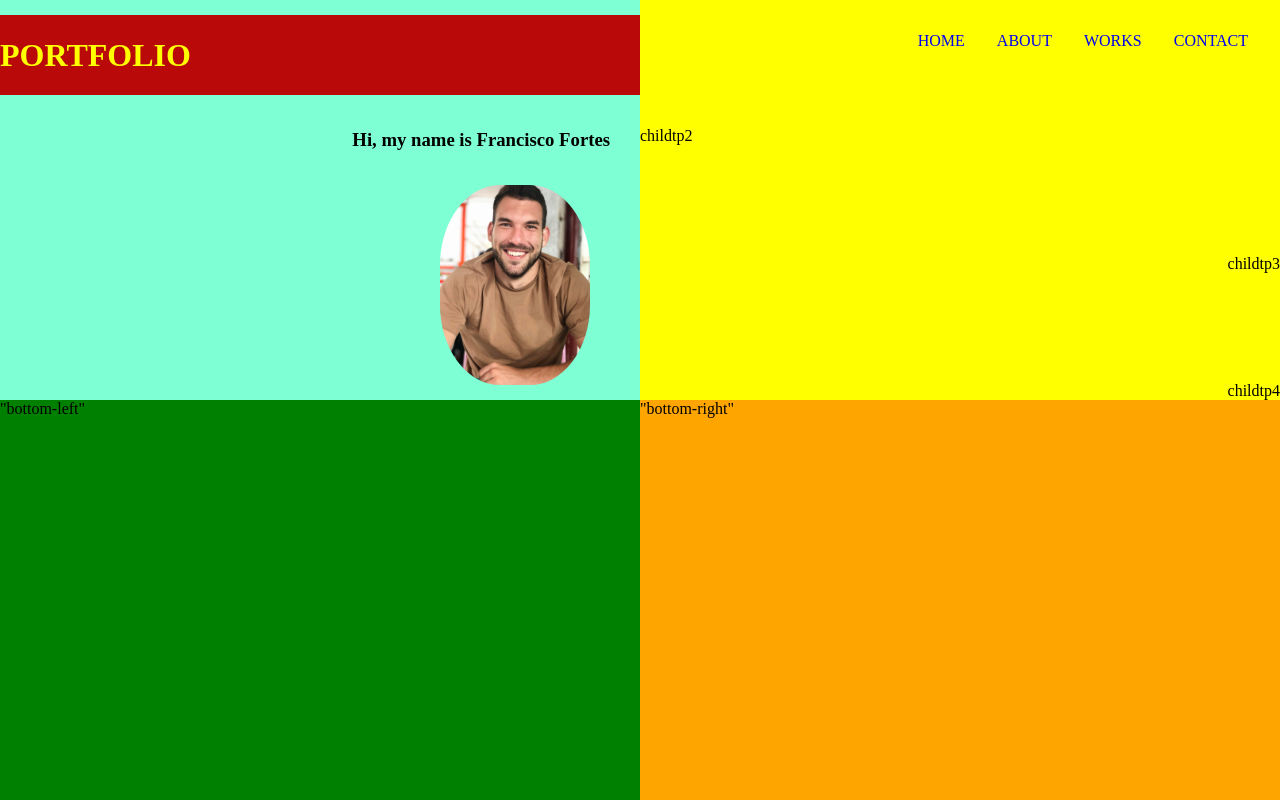
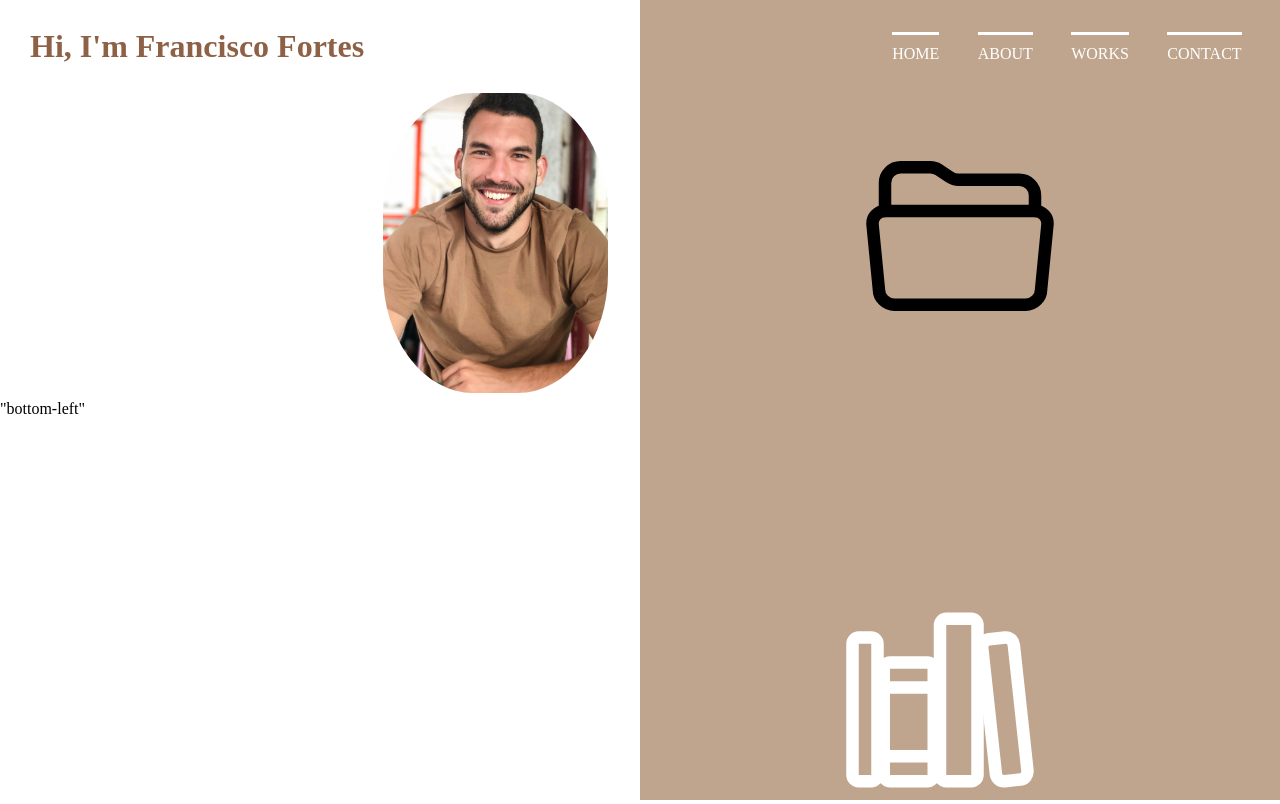
Before and after one commit to Francisco-Fortes/EPICODE-U1-D5-PORTFOLIO, a plain HTML site: page index.html in a window 1280 px wide. Drawn offline with nearby package versions, Linux system fonts and the light colour scheme.

Commit message:
Third commit

```diff
--- a/index.html
+++ b/index.html
@@ -5,17 +5,20 @@
     <meta http-equiv="X-UA-Compatible" content="IE=edge" />
     <meta name="viewport" content="width=device-width, initial-scale=1.0" />
     <link rel="stylesheet" href="style.css" />
+    <script type="module" src="https://unpkg.com/ionicons@5.5.2/dist/ionicons/ionicons.esm.js"></script>
+    <script nomodule src="https://unpkg.com/ionicons@5.5.2/dist/ionicons/ionicons.js"></script>
     <title>Document</title>
   </head>
 
   <body>
     <div class="main-division">
       <div id="top-left">
-        <div id="child1"><h1>PORTFOLIO</h1></div>
-        <div id="child2">
+        <div id="child1"><h1>Hi, I'm <span>Francisco Fortes</span></h1></div>
+        <!-- <div id="child2">
           <h3>Hi, my name is <span>Francisco Fortes</span></h3>
-        </div>
+        </div> -->
         <div id="child3">
+          <!-- <span>Future FULL STACK DEVELOPER</span> -->
           <img src="./me.jpg" alt="picture-of-me"/>
         </div>
       </div>
@@ -23,15 +26,19 @@
         <div id="childtp1">
           <a href="https://www.google.com" target="_blank">HOME</a>
           <a href="https://www.facebook.com" target="_blank">ABOUT</a>
-          <a href="https://github.com/Francisco-Fortes?tab=repositories">WORKS</a>
+          <a href="https://github.com/Francisco-Fortes?tab=repositories" target="_blank">WORKS</a>
           <a href="https://www.linkedin.com" target="_blank">CONTACT</a>
         </div>
-        <div id="childtp2">childtp2</div>
-        <div id="childtp1">childtp3</div>
-        <div id="childtp1">childtp4</div>
+        <!-- <div id="childtp2">childtp2</div> -->
+        <div id="folder">
+          <p>I am still working on my projects but at some point there will some previews <a href="https://github.com/Francisco-Fortes?tab=repositories" target="_blank">here</a></p>
+        </div>
+        <!-- <div id="childtp4">childtp4</div> -->
       </div>
       <div id="bottom-left">"bottom-left"</div>
-      <div id="bottom-right">"bottom-right"</div>
+      <div id="bottom-right">
+        <ion-icon name="library-outline"></ion-icon>
+      </div>
     </div>
   </body>
   </html>
--- a/style.css
+++ b/style.css
@@ -12,38 +12,54 @@ body {
   position: relative;
   width: 50%;
   height: 50%;
-  background-color: aquamarine;
+  /* background: linear-gradient(
+    -45deg,
+    rgba(255, 255, 255, 0.493),
+    rgba(255, 255, 255, 0.753),
+    #8f5800bb,
+    #8f5800bb) */
+
   display: flex;
   flex-direction: column;
   justify-content: space-evenly;
-  align-content: flex-end;
+  align-content: center;
 }
 
 #child1 {
-  /* max-width: 100%;
-  max-height: 100%; */
-  background-color: rgb(185, 9, 9);
-  color: yellow;
-  /* z-index: 2; */
+  /* align-self: center; */
+  /* background-color: #f16704; */
+  color: #8e6147;
+  width: fit-content;
+  padding-left: 30px;
+  padding-right: 30px;
 }
 
 #child2 h3 {
-  text-align: right;
   padding-right: 30px;
 }
 
+#child2 span {
+  padding-left: 8px;
+  font-weight: bold;
+  font-size: 2rem;
+}
+
 #child3 {
-  align-self: flex-end;
-  width: 200px;
-  height: 200px;
-  z-index: 4;
+  align-self: end;
+  padding-right: 5%;
+  width: 225px;
+  height: 300px;
 }
+
+/* #child3 span {
+  font-weight: bold;
+  font-size: 2rem;
+} */
 
 img {
   max-width: 100%;
   max-height: 100%;
-  object-fit: contain;
-  object-fit: fill;
+  object-fit: cover;
   border-radius: 40%;
 }
 
@@ -53,21 +69,76 @@ img {
   bottom: 50%;
   width: 50%;
   height: 50%;
-  background-color: yellow;
+  background-color: #bfa58e;
   display: flex;
   flex-direction: column;
   justify-content: space-between;
 }
 
 #childtp1 {
+  /* background: linear-gradient(-45deg #8f5800bb, rgba(255, 255, 255, 0.753)); */
   display: flex;
   justify-content: right;
-  padding-top: 5%;
+  margin-top: 5%;
 }
 
 #childtp1 a {
-  padding-right: 5%;
+  color: #ffffff;
+  border-style: solid;
+  border-left: none;
+  border-right: none;
+  border-bottom: none;
+  padding-top: 1.5%;
+  border-width: 3px;
+  margin-right: 6%;
   text-decoration: none;
+}
+
+#folder {
+  margin-bottom: 10%;
+  width: 200px;
+  height: 200px;
+  transition: 1s;
+  align-self: center;
+  display: flex;
+  justify-content: center;
+  align-items: center;
+  background-image: url(./folder-open.svg);
+  /* background-size: cover; */
+}
+
+/* Can we set up an ion-icon as background image?  */
+
+ion-icon {
+  margin-left: 200px;
+  margin-top: 200px;
+  width: 200px;
+  height: 200px;
+  color: #ffffff;
+}
+/* #folder:hover {
+  box-shadow: 0 0 0 200px rgba(0, 0, 0, 0);
+} */
+
+#folder p {
+  color: red;
+  opacity: 0;
+  transition: 2s;
+}
+
+#folder a {
+  color: red;
+  font-weight: bold;
+  text-decoration: none;
+}
+
+#folder:hover {
+  background-image: none;
+  opacity: 1;
+}
+
+#folder:hover p {
+  opacity: 1;
 }
 
 #bottom-left {
@@ -75,7 +146,7 @@ img {
   bottom: 50%;
   width: 50%;
   height: 50%;
-  background-color: green;
+  background-color: #ffffff;
 }
 
 #bottom-right {
@@ -84,14 +155,5 @@ img {
   bottom: 100%;
   width: 50%;
   height: 50%;
-  background-color: orange;
+  background-color: #bfa58e;
 }
-
-#container-pic {
-  position: relative;
-  top: 50%;
-  left: 50%;
-  z-index: 2;
-  width: 500px;
-  height: 100px;
-}
```
Also changed, not shown: folder-open.svg (added), folder.png (added).
